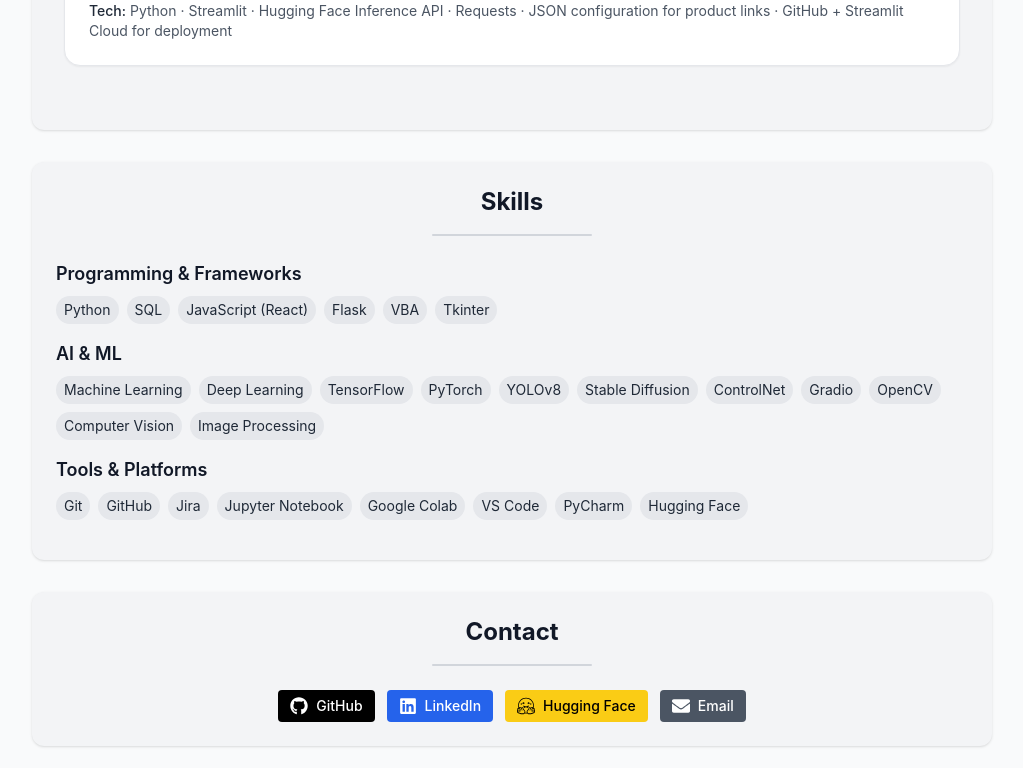
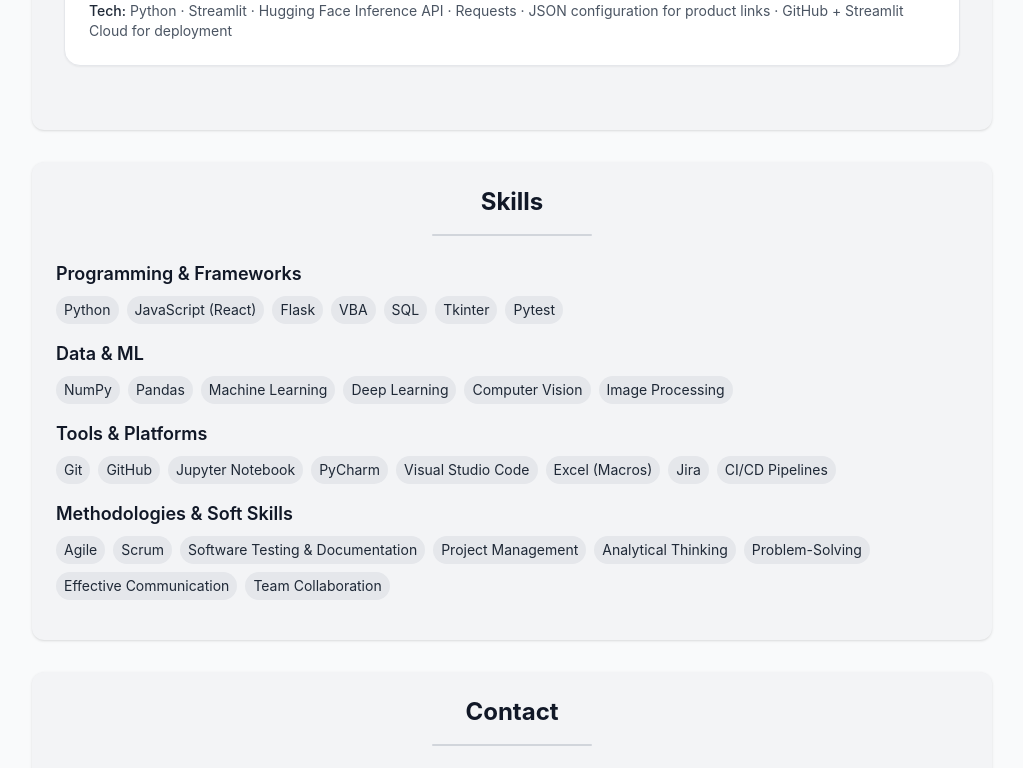
Before and after one commit to inesruizblach/inesruizblach.github.io, a React (Vite) app: page / in a window 1280 px wide. Shown: the part 3350-4118 px from the top of the page, without its empty margins (128-1151 px from the left). Built offline with nearby package versions, Linux system fonts and the light colour scheme.

Commit message:
Update page info

```diff
--- a/src/components/Projects.jsx
+++ b/src/components/Projects.jsx
@@ -10,7 +10,7 @@ const projects = [
         Developed an AI-based food recognition and segmentation system capable of accurately labeling food items and running on IoT-based devices (Raspberry Pi).<br/>
         Implemented and fine-tuned YOLOv8, EdgeSAM, and MobileSAM models, trained on both public (FoodSeg103) and proprietary datasets.<br/>
         Achieved competitive segmentation metrics: mIoU, mAcc, aAcc.<br/>
-        Research contributed to the paper: <a href="https://www.spiedigitallibrary.org/conference-proceedings-of-spie/13137/3031247/Food-recognition-and-segmentation-using-embedded-hardware/10.1117/12.3031247.short" target="_blank" rel="noopener noreferrer" className="text-blue-600 underline">Food recognition and segmentation using embedded hardware — SPIE 2024</a>, presented at SPIE Optics + Photonics 2024 and published in the SPIE Digital Library.<br/>
+        Research contributed to the paper: <a href="https://www.spiedigitallibrary.org/conference-proceedings-of-spie/13137/3031247/Food-recognition-and-segmentation-using-embedded-hardware/10.1117/12.3031247.short" target="_blank" rel="noopener noreferrer" className="text-blue-600 underline">Food recognition and segmentation using embedded hardware</a>, presented at SPIE Optics + Photonics 2024 and published in the SPIE Digital Library.<br/>
       </>
     ),
     tech: "Python · TensorFlow · PyTorch · OpenCV · YOLO · Raspberry Pi",
@@ -59,7 +59,7 @@ const projects = [
     link: "https://github.com/inesruizblach/RateFlow",
     description: (
       <>
-        RRateFlow is a lightweight, end-to-end data pipeline built with Python.
+        RateFlow is a lightweight, end-to-end data pipeline built with Python.
         It automatically fetches live currency exchange rates from free APIs, stores them locally, and visualizes historical trends in an interactive Streamlit dashboard.<br/>
       </>
     ),
--- a/src/components/Skills.jsx
+++ b/src/components/Skills.jsx
@@ -2,9 +2,43 @@ import React from "react";
 import { motion } from "framer-motion";
 
 const skills = {
-  "Programming & Frameworks": ["Python", "SQL", "JavaScript (React)", "Flask", "VBA", "Tkinter"],
-  "AI & ML": ["Machine Learning", "Deep Learning", "TensorFlow", "PyTorch", "YOLOv8", "Stable Diffusion", "ControlNet", "Gradio", "OpenCV", "Computer Vision", "Image Processing"],
-  "Tools & Platforms": ["Git", "GitHub", "Jira", "Jupyter Notebook", "Google Colab", "VS Code", "PyCharm", "Hugging Face"]
+  "Programming & Frameworks": [
+    "Python",
+    "JavaScript (React)",
+    "Flask",
+    "VBA",
+    "SQL",
+    "Tkinter",
+    "Pytest"
+  ],
+  "Data & ML": [
+    "NumPy",
+    "Pandas",
+    "Machine Learning",
+    "Deep Learning",
+    "Computer Vision",
+    "Image Processing"
+  ],
+  "Tools & Platforms": [
+    "Git",
+    "GitHub",
+    "Jupyter Notebook",
+    "PyCharm",
+    "Visual Studio Code",
+    "Excel (Macros)",
+    "Jira",
+    "CI/CD Pipelines"
+  ],
+  "Methodologies & Soft Skills": [
+    "Agile",
+    "Scrum",
+    "Software Testing & Documentation",
+    "Project Management",
+    "Analytical Thinking",
+    "Problem-Solving",
+    "Effective Communication",
+    "Team Collaboration"
+  ]
 };
 
 const Skills = () => (
```
